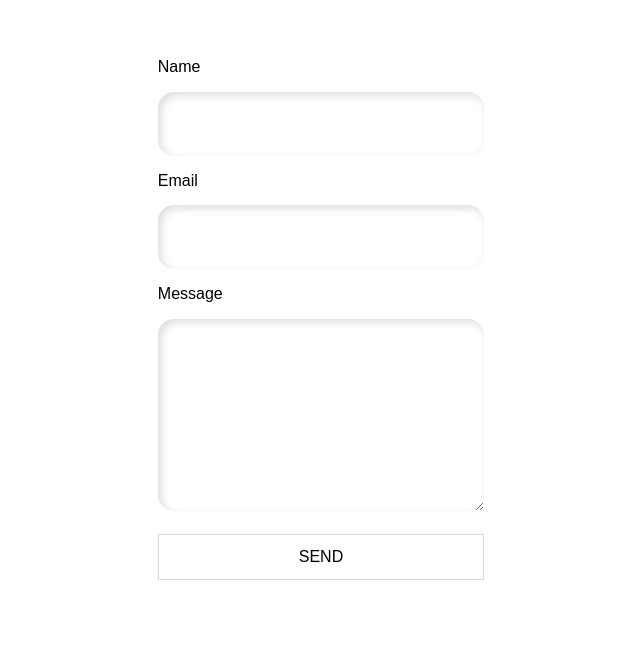
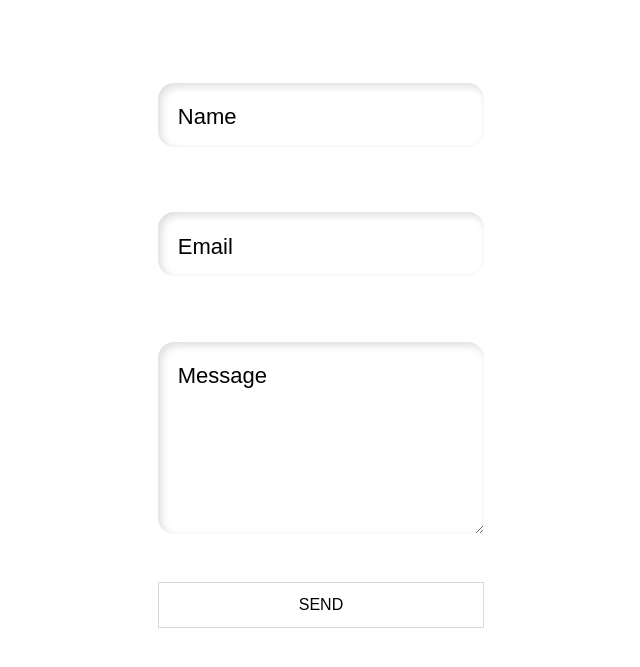
Before and after one commit to stephangriesel/stephangriesel-2022, a Vue app: page /contact in a window 1280 px wide. Shown: the part 769-1436 px from the top of the page, without its empty margins (319-959 px from the left). Built offline with nearby package versions, Linux system fonts and the light colour scheme.

Commit message:
floating label wip

```diff
--- a/src/views/Contact.vue
+++ b/src/views/Contact.vue
@@ -14,16 +14,16 @@
   </div>
   <div class='text-container'>
     <form action="https://form.taxi/s/jpnu0sjk" method="POST">
-    <div class="form-name flex-column">
-      <label for="Name">Name</label>
+    <div class="form-group flex-column">
+      <label class="floating-label" for="Name">Name</label>
       <input type="text" name="Name">
     </div>
-    <div class="form-email flex-column">
-      <label for="Email">Email</label>
+    <div class="form-group flex-column">
+      <label class="floating-label" for="Email">Email</label>
       <input type="email" name="Email">
     </div>
-    <div class="form-message flex-column">
-      <label for="Message">Message</label>
+    <div class="form-group flex-column">
+      <label class="floating-label" for="Message">Message</label>
       <textarea name="Message"></textarea>
     </div>
     <button type="submit" value="Send">SEND</button>
@@ -120,6 +120,23 @@ inset -.2rem -.2rem .5rem var(--white);
     position: relative;
   }
 
+  .form-group {
+    position:relative;
+    margin-top:15px;
+    margin-bottom: 25px;
+    .floating-label {
+      position:absolute;
+      pointer-events:none;
+      top:30px;
+      left:20px;
+      font-size:22px;
+      transition: all 0.1s ease;
+    }
+    input:focus {
+      background:red;
+      top:10px;
+      }
+    }
   input, textarea {
     margin: 0.8rem 0;
     width: 20.4rem;
```
